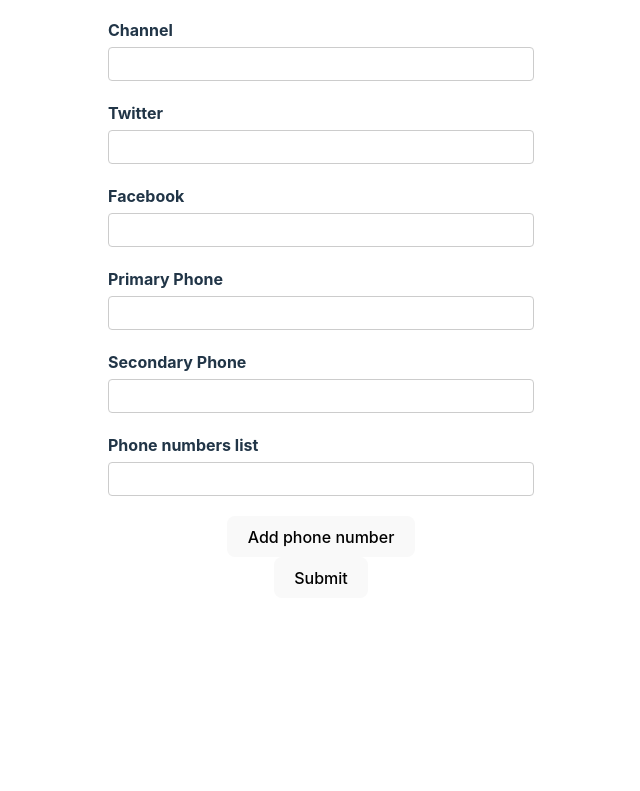
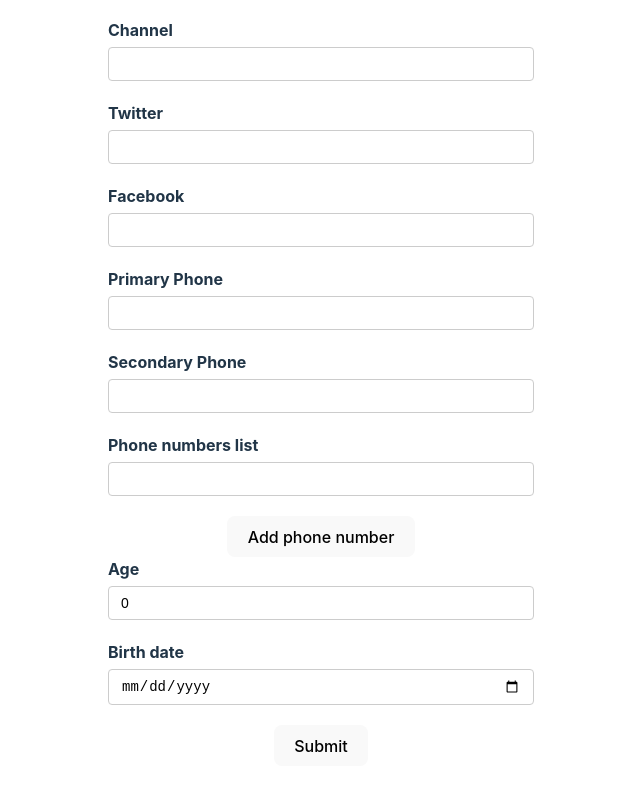
Before and after one commit to mariolazzari/react-hook-form-ce, a React (Vite) app in the folder rhf-demo/: page / in a window 1280 px wide. Shown: the part 305-1096 px from the top of the page, without its empty margins (319-959 px from the left). Before the commit the page ends 935 px from the top, so only its background shows below. Built offline with nearby package versions, Linux system fonts and the light colour scheme.

Commit message:
Done lesson 16

```diff
--- a/rhf-demo/src/components/YouTubeForm.tsx
+++ b/rhf-demo/src/components/YouTubeForm.tsx
@@ -15,6 +15,8 @@
   };
   phoneNumbers: string[];
   phNumbers: PhNumber[];
+  age: number;
+  dob: Date;
 };
 
 // const getUser = async () => {
@@ -45,6 +47,8 @@
           number: "",
         },
       ],
+      age: 0,
+      dob: new Date(),
     },
     // defaultValues: getUser,
   });
@@ -179,6 +183,32 @@
           </div>
         </div>
 
+        <div className="form-control">
+          <label htmlFor="age">Age</label>
+          <input
+            type="number"
+            id="age"
+            {...register("age", {
+              valueAsNumber: true,
+              required: "Age is required",
+            })}
+          />
+          <p className="error">{errors.age?.message}</p>
+        </div>
+
+        <div className="form-control">
+          <label htmlFor="dob">Birth date</label>
+          <input
+            type="date"
+            id="dob"
+            {...register("dob", {
+              valueAsDate: true,
+              required: "Birth date is required",
+            })}
+          />
+          <p className="error">{errors.age?.message}</p>
+        </div>
+
         <button type="submit">Submit</button>
       </form>
 
```
